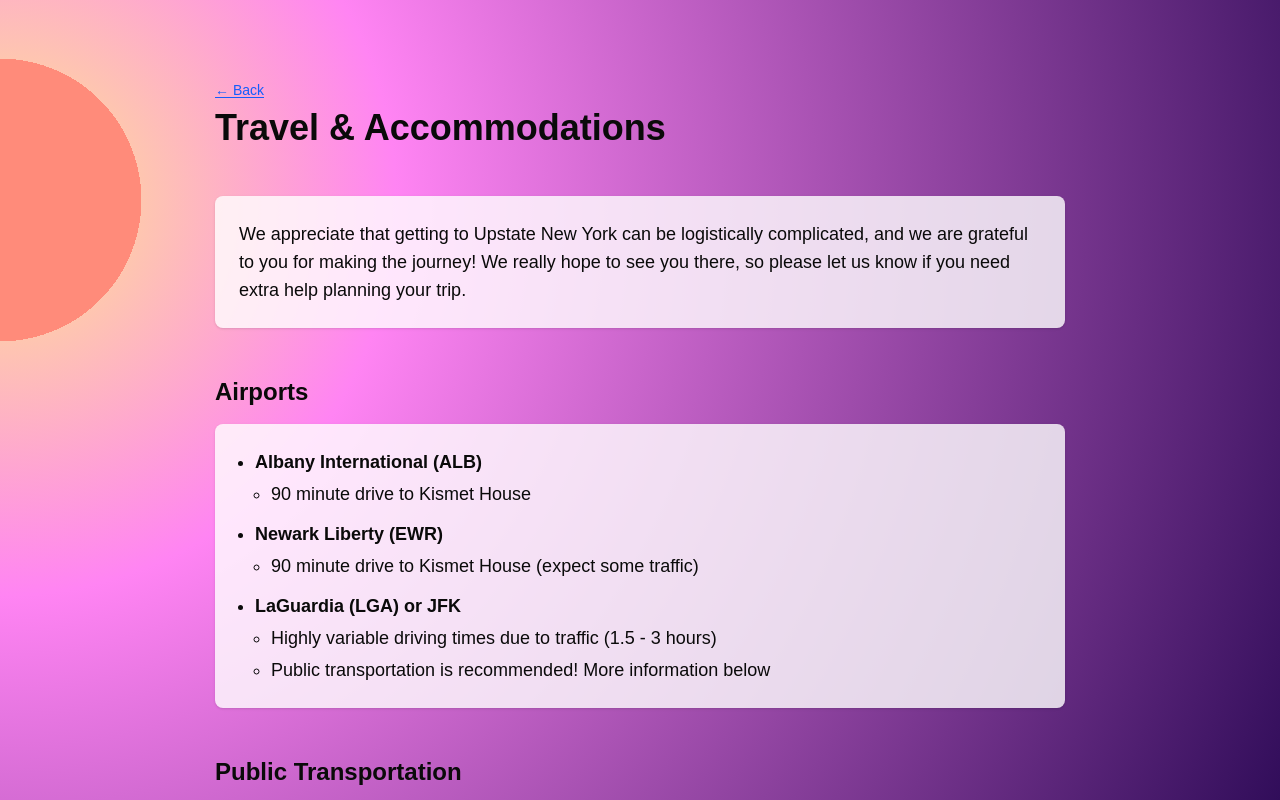
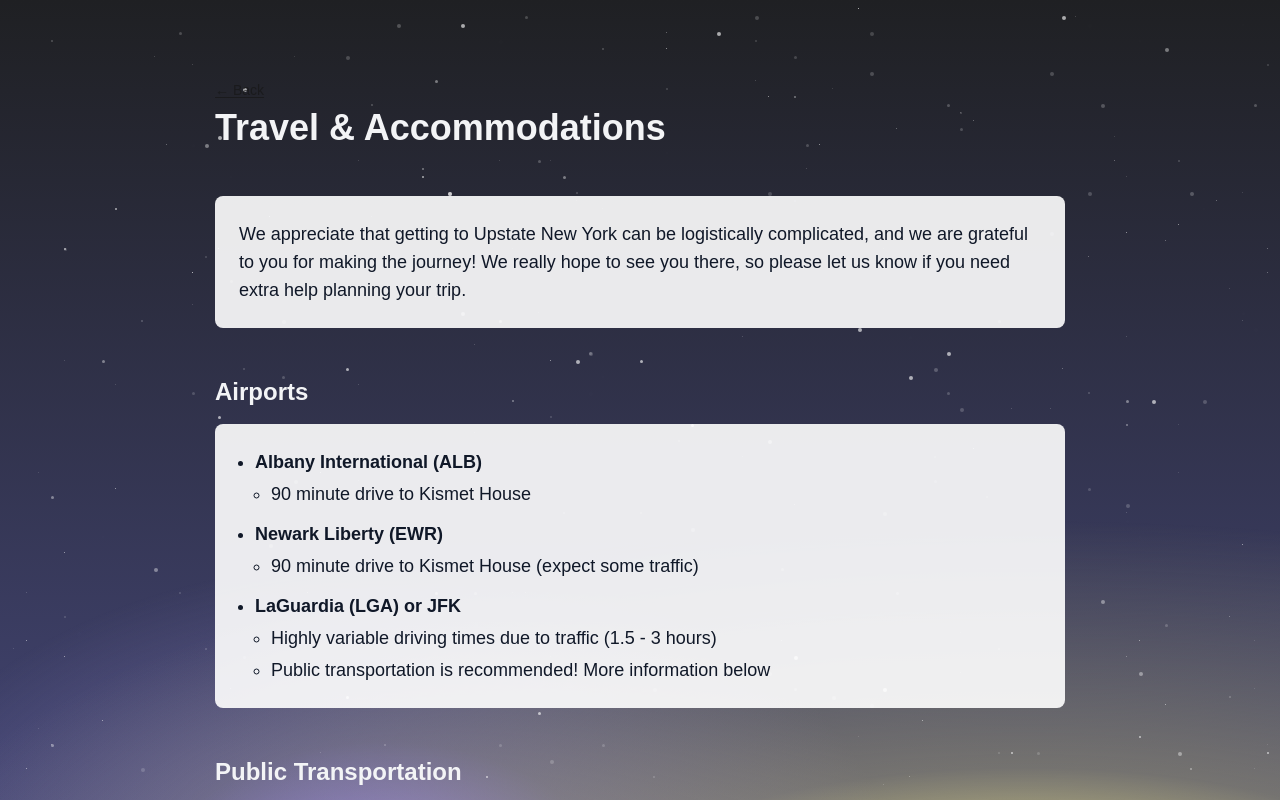
Before and after one commit to jrr8/wedding, a Next.js app: page /travel in a window 1280 px wide. Shown: the top 800 px of the page. Built offline with nearby package versions, Linux system fonts and the light colour scheme; no server answers; a web font is replaced by a local one.

Commit message:
UI upgrades, twinkle background

```diff
--- a/src/app/globals.css
+++ b/src/app/globals.css
@@ -1,4 +1,5 @@
 @import "tailwindcss";
+@layer base, components, utilities;
 
 :root {
   --background: #ffffff;
@@ -28,14 +29,9 @@ body {
 
 body {
   color: #0a0a0a;
-  background: radial-gradient(circle at var(--x, 0%) var(--y, 25%),
-      #ff8b7a 10%,
-      #fec6b0 2%,
-      #ff84f3 28%,
-      #310d5a 100%);
-  background-attachment: fixed;
 }
 
+@layer base {
   button {
     cursor: pointer;
   }
@@ -47,3 +43,4 @@ button:disabled {
   a[href] {
     @apply underline text-blue-600 hover:text-blue-800 visited:text-purple-600
   }
+}
--- a/src/app/page.tsx
+++ b/src/app/page.tsx
@@ -6,7 +6,8 @@ import ScrollGradient from "@/components/scroll-gradient";
 
 export default function Home() {
   return (
-    <div className="grid grid-rows-1 items-start md:items-center justify-items-center min-h-full p-2 pb-20 gap-16 sm:p-10 md:p-20">
+    <div className="min-h-full min-w-full bg-fixed bg-[radial-gradient(circle_at_var(--x,0%)_var(--y,25%),#ff8b7a_10%,#fec6b0_2%,#ff84f3_28%,#310d5a_100%)]">
+      <div className="grid grid-rows-1 items-start md:items-center justify-items-center min-h-full p-2 pb-20 gap-12 sm:p-10 md:p-20">
         <ScrollGradient />
         <Confetti n={20} />
         <main className="flex flex-col gap-[32px] items-center max-w-[850px] mt-2 sm:mt-4 md:mt-0 z-0">
@@ -47,10 +48,9 @@ export default function Home() {
           </div>
         </main>
         {/* Wedding Weekend Section */}
-      <section className="flex flex-col gap-6 items-center text-center max-w-[850px] mx-2 sm:mx-0">
-        <h3 className="text-2xl font-swash font-bold">The Wedding Weekend</h3>
-
-        <p className="text-lg max-w-prose bg-emerald-50/90 p-4 rounded-lg shadow">
+        <section className="flex flex-col gap-6 items-center text-center max-w-[850px] mx-2 sm:mx-0 z-0">
+          <div className="text-lg max-w-prose bg-emerald-50/90 p-4 rounded-lg shadow">
+            <h3 className="text-2xl font-swash font-bold mb-6">The Wedding Weekend</h3>
             <strong className="text-xl font-swash font-bold">
               Welcome Party
             </strong>
@@ -85,15 +85,17 @@ export default function Home() {
             After the ceremony, we&apos;ll have cocktails, dinner and dancing
             until 10pm. For those who want to keep the party going, the Kismet
             barn is sound proofed! Karaoke?
-        </p>
-
+          </div>
+          <div className="text-lg max-w-prose bg-emerald-50/90 p-4 rounded-lg shadow">
             <Link
               href="/travel"
-          className="text-xl font-swash font-bold text-foreground hover:underline underline-offset-2"
+              className="text-xl font-swash font-bold hover:underline underline-offset-2"
             >
               Travel & Accommodations →
             </Link>
+          </div>
         </section>
+      </div>
     </div>
   );
 }
--- /dev/null
+++ b/src/app/travel/layout.tsx
@@ -0,0 +1,13 @@
+import { Twinkle } from "@/components/twinkle/twinkle";
+
+export default function TravelLayout({
+  children,
+}: {
+  children: React.ReactNode;
+}) {
+  return (
+    <Twinkle>
+      {children}
+    </Twinkle>
+  );
+}
--- a/src/app/travel/page.tsx
+++ b/src/app/travel/page.tsx
@@ -7,12 +7,12 @@ export const metadata = {
 
 export default function TravelPage() {
   return (
-    <div className="min-h-full p-6 pb-20 sm:p-10 md:p-20">
+    <div className="min-h-full p-6 pb-20 sm:p-10 md:p-20 text-gray-100">
       <div className="max-w-[850px] mx-auto flex flex-col gap-12">
         <div className="flex flex-col gap-2">
           <Link
             href="/"
-            className="text-sm text-foreground/70 hover:text-foreground underline underline-offset-2 w-fit"
+            className="text-sm text-foreground/70 hover:text-foreground underline underline-offset-2 w-fit visited:text-purple-300"
           >
             ← Back
           </Link>
@@ -22,7 +22,7 @@ export default function TravelPage() {
         </div>
 
         <section className="flex flex-col gap-4">
-          <div className="bg-white/80 p-6 rounded-lg shadow">
+          <div className="bg-white/90 text-gray-900 p-6 rounded-lg">
             <div className="text-lg">
               We appreciate that getting to Upstate New York can be logistically
               complicated, and we are grateful to you for making the journey! We
@@ -34,7 +34,7 @@ export default function TravelPage() {
 
         <section className="flex flex-col gap-4">
           <h2 className="text-2xl font-swash font-bold">Airports</h2>
-          <div className="bg-white/80 p-6 rounded-lg shadow">
+          <div className="bg-white/90 text-gray-900 p-6 rounded-lg">
             <ul className="list-disc list-outside ml-4 space-y-3 text-lg">
               <li>
                 <strong>Albany International (ALB)</strong>
@@ -67,7 +67,7 @@ export default function TravelPage() {
           <h2 className="text-2xl font-swash font-bold">
             Public Transportation
           </h2>
-          <div className="bg-white/80 p-6 rounded-lg text-lg shadow">
+          <div className="bg-white/90 text-gray-900 p-6 rounded-lg text-lg">
             <h3 className="font-semibold mb-2">Getting to Grand Central</h3>
             <ul className="list-disc list-outside ml-4 space-y-3 mb-6">
               <li>
@@ -135,7 +135,7 @@ export default function TravelPage() {
           <h2 className="text-2xl font-swash font-bold">
             Accommodations in the Area
           </h2>
-          <div className="bg-white/80 p-6 rounded-lg text-lg shadow">
+          <div className="bg-white/90 text-gray-900 p-6 rounded-lg text-lg">
             There are Airbnbs, traditional bed &amp; breakfasts, and these
             nearby hotels:
             <ul className="list-disc list-outside ml-4 space-y-3 mt-3">
--- a/src/components/confetti/confetti.module.css
+++ b/src/components/confetti/confetti.module.css
@@ -4,7 +4,7 @@
     left: 0;
     width: 100%;
     height: 90%;
-    z-index: -1;
+    z-index: 0;
     overflow: hidden;
 }
 
--- /dev/null
+++ b/src/components/twinkle/twinkle.module.css
@@ -0,0 +1,68 @@
+.twinkleContainer {
+    width: 100vw;
+    height: 100vh;
+    overflow-y: auto;
+    background-image: linear-gradient(#1F2023, #424472);
+}
+
+.gradientA {
+    position: absolute;
+    width: 100%;
+    height: 100%;
+    top: 0;
+    left: 0;
+    background: radial-gradient(40% 40% at 30% 110%, #927CFF 0%, rgba(142, 133, 190, 0.4) 43.23%, rgba(59, 61, 70, 0) 100%);
+}
+
+.gradientB {
+    position: absolute;
+    width: 100%;
+    height: 100%;
+    top: 0;
+    left: 0;
+    background: radial-gradient(90% 50% at 80% 115%, #FFF38B 0%, rgba(180, 174, 113, 0.45) 38.02%, rgba(59, 61, 70, 0) 100%);
+}
+
+.star {
+    background: white;
+    border-radius: 50%;
+    position: absolute;
+}
+
+.star1 {
+    animation: 3s ease 1s infinite alternate twinkle;
+}
+
+.star2 {
+    animation: 4s ease-in 0s infinite alternate twinkle;
+}
+
+.star3 {
+    animation: 3.5s ease-in-out 0.5s infinite alternate twinkle;
+}
+
+.star4 {
+    animation: 2.5s ease-out 1.5s infinite alternate twinkle;
+}
+
+.star5 {
+    animation: 4s linear 2s infinite alternate twinkle;
+}
+
+.star6 {
+    animation: 2.5s linear 1s infinite alternate twinkle;
+}
+
+@keyframes twinkle {
+    0% {
+        opacity: 1;
+    }
+
+    50% {
+        opacity: 0;
+    }
+
+    100% {
+        opacity: 1;
+    }
+}
--- /dev/null
+++ b/src/components/twinkle/twinkle.tsx
@@ -0,0 +1,46 @@
+"use cache";
+
+import styles from "./twinkle.module.css";
+
+const SIZES = [1, 1, 2, 3, 4];
+const N_STAR_CLASSES = 6
+
+const random = (min = 1, max = 100): number => {
+  return Math.floor(Math.random() * (max - min + 1)) + min;
+};
+
+const starClass = (i: number, n: number): string => {
+  // i = 0, 1, ..., n-1
+  // map linearly to 1, 2, ..., N_STAR_CLASSES
+  const bucketSize = Math.floor(n / N_STAR_CLASSES);
+  const classIdx = 1 + Math.floor(i / bucketSize)
+  return `star${classIdx}`
+}
+
+export const Twinkle = async ({ n = 300, children }: { n?: number, children: React.ReactNode }) => {
+  return (
+    <div className={styles.twinkleContainer}>
+      <div className={styles.gradientA} />
+      <div className={styles.gradientB} />
+      <div className={styles.stars}>
+
+        {Array.from({ length: n }).map((_, i) => {
+          const top = `${random()}%`
+          const left = `${random()}%`;
+          const size = `${SIZES[random(0, SIZES.length - 1)]}px`;
+
+          return (
+            <div
+              key={i}
+              className={`${styles.star} ${styles[starClass(i, n)]}`}
+              style={{ top, left, width: size, height: size }}
+            />
+          );
+        })}
+      </div>
+      <div className="relative z-1">
+        {children}
+      </div>
+    </div>
+  );
+};
```
Lines whose indentation alone changed are shown as unchanged.
